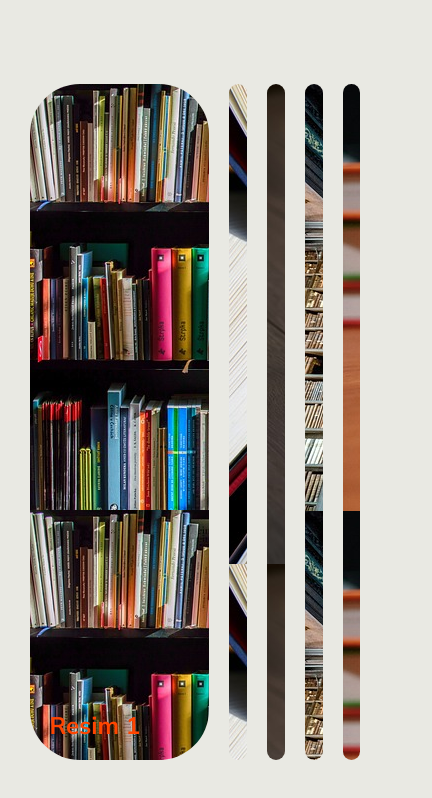
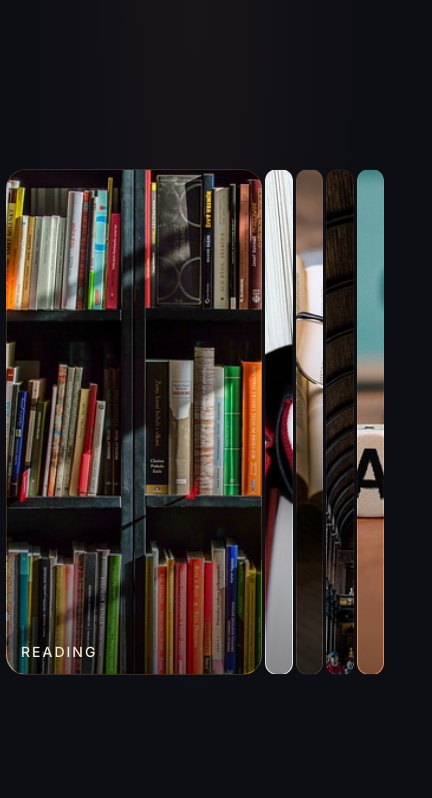
Before and after one commit to Wittgy/slider1, a plain HTML site: page index.html in a window 390 px wide. Shown: the whole page, 432 px wide, since content can reach past the window. Drawn offline with Linux system fonts and the light colour scheme.

Commit message:
Redesign: dark theme, glassmorphism, responsive layout, bug fixes

```diff
--- a/index.html
+++ b/index.html
@@ -3,25 +3,28 @@
 <head>
     <meta charset="UTF-8">
     <meta name="viewport" content="width=device-width, initial-scale=1.0">
-    <title>Document</title>
+    <title>Gallery Slider</title>
+    <link rel="preconnect" href="https://fonts.googleapis.com">
+    <link rel="preconnect" href="https://fonts.gstatic.com" crossorigin>
+    <link href="https://fonts.googleapis.com/css2?family=Inter:wght@200;300;400;500;600;700&display=swap" rel="stylesheet">
     <link rel="stylesheet" href="style.css">
 </head>
 <body>
     <div class="container">
-        <div class="panel active" style="background: url(books-1204029_640.jpg);">
-        <h3>Resim 1</h3>
+        <div class="panel active" style="background-image: url(books-1204029_640.jpg);">
+            <h3>Reading</h3>
         </div>
-        <div class="panel" style="background: url(books-462579_640.jpg);">
-        <h3>Resim 2</h3>
+        <div class="panel" style="background-image: url(books-462579_640.jpg);">
+            <h3>Knowledge</h3>
         </div>
-        <div class="panel" style="background: url(glasses-1052010_640.jpg);">
-        <h3>Resim 3</h3>
+        <div class="panel" style="background-image: url(glasses-1052010_640.jpg);">
+            <h3>Focus</h3>
         </div>
-        <div class="panel" style="background: url(library-2507902_640.jpg);">
-        <h3>Resim 4</h3>
+        <div class="panel" style="background-image: url(library-2507902_640.jpg);">
+            <h3>Library</h3>
         </div>
-        <div class="panel" style="background: url(teach-1968076_640.jpg);">
-        <h3>Resim 5</h3>
+        <div class="panel" style="background-image: url(teach-1968076_640.jpg);">
+            <h3>Teach</h3>
         </div>
     </div>
     <script src="main.js"></script>
--- a/style.css
+++ b/style.css
@@ -1,54 +1,165 @@
-@import url('https://fonts.googleapis.com/css2?family=Mulish:ital,wght@0,200..1000;1,200..1000&display=swap');
+:root {
+    --gold: #d4a843;
+    --gold-light: #f0d080;
+    --gold-dark: #b8892e;
+    --bg-primary: #0d0d14;
+    --bg-secondary: #151520;
+    --text-primary: #f0e8d8;
+    --text-muted: rgba(240, 232, 216, 0.5);
+    --shadow-glow: rgba(212, 168, 67, 0.15);
+}
 
 * {
     box-sizing: border-box;
+    margin: 0;
+    padding: 0;
 }
-
 
 body {
     display: flex;
-    font-family: "Mulish", sans-serif;
+    font-family: 'Inter', sans-serif;
     justify-content: center;
     align-items: center;
-    height: 100vh;
+    min-height: 100vh;
     overflow: hidden;
     margin: 0;
-    background-color: rgb(233, 233, 227);
+    background: var(--bg-primary);
+    background-image: radial-gradient(ellipse at 50% 0%, rgba(212, 168, 67, 0.05), transparent 60%);
 }
 
 .container {
     display: flex;
-    width: 90vw;
+    width: 95vw;
+    max-width: 1400px;
+    gap: 8px;
+    padding: 20px;
 }
 
 .panel {
-    background-size: auto 100%;
+    background-size: cover;
     background-position: center;
     background-repeat: no-repeat;
     height: 80vh;
-    border-radius: 50px;
-    color: orangered;
+    border-radius: 24px;
     cursor: pointer;
     flex: 0.5;
-    margin: 10px;
     position: relative;
-    transition: flex 0.3s ease-in;
+    transition: flex 0.6s cubic-bezier(0.22, 1, 0.36, 1), border-radius 0.4s ease;
+    overflow: hidden;
+    border: 1px solid rgba(255, 255, 255, 0.04);
+}
+
+.panel::before {
+    content: '';
+    position: absolute;
+    inset: 0;
+    background: linear-gradient(to top, rgba(0, 0, 0, 0.7) 0%, rgba(0, 0, 0, 0.2) 40%, transparent 60%);
+    transition: opacity 0.5s ease;
+    opacity: 0.6;
+}
+
+.panel::after {
+    content: '';
+    position: absolute;
+    inset: 0;
+    background: linear-gradient(135deg, rgba(212, 168, 67, 0.08), transparent 50%);
+    opacity: 0;
+    transition: opacity 0.5s ease;
+}
+
+.panel:hover::after {
+    opacity: 1;
+}
+
+.panel:hover::before {
+    opacity: 0.8;
 }
 
 .panel h3 {
     position: absolute;
-    font-size: 24px;
-    bottom: 20px;
-    left: 20px;
+    font-size: 28px;
+    font-weight: 300;
+    bottom: 30px;
+    left: 30px;
     margin: 0;
     opacity: 0;
+    color: var(--text-primary);
+    letter-spacing: 2px;
+    text-transform: uppercase;
+    z-index: 2;
+    text-shadow: 0 2px 20px rgba(0, 0, 0, 0.6);
+    transition: opacity 0.5s ease 0.1s, transform 0.5s ease 0.1s, letter-spacing 0.5s ease;
+    transform: translateY(10px);
 }
 
 .panel.active {
     flex: 5;
+    border-radius: 28px;
+    border-color: rgba(212, 168, 67, 0.2);
 }
 
 .panel.active h3 {
     opacity: 1;
-    transition: opacity 0.5s ease-out;
+    transform: translateY(0);
+    font-weight: 500;
+    letter-spacing: 4px;
 }
+
+.panel.active::before {
+    opacity: 0.8;
+}
+
+.panel:not(.active):hover {
+    flex: 0.8;
+}
+
+.panel:not(.active):hover h3 {
+    opacity: 0.6;
+    transform: translateY(0);
+}
+
+@media (max-width: 768px) {
+    .container {
+        width: 100vw;
+        gap: 4px;
+        padding: 10px;
+    }
+
+    .panel {
+        height: 70vh;
+        border-radius: 16px;
+    }
+
+    .panel h3 {
+        font-size: 18px;
+        bottom: 20px;
+        left: 20px;
+        letter-spacing: 1px;
+    }
+
+    .panel.active h3 {
+        letter-spacing: 2px;
+    }
+
+    .panel.active {
+        border-radius: 20px;
+    }
+}
+
+@media (max-width: 480px) {
+    .panel {
+        height: 60vh;
+        border-radius: 12px;
+    }
+
+    .panel h3 {
+        font-size: 14px;
+        bottom: 14px;
+        left: 14px;
+    }
+
+    .container {
+        gap: 3px;
+        padding: 6px;
+    }
+}
```
